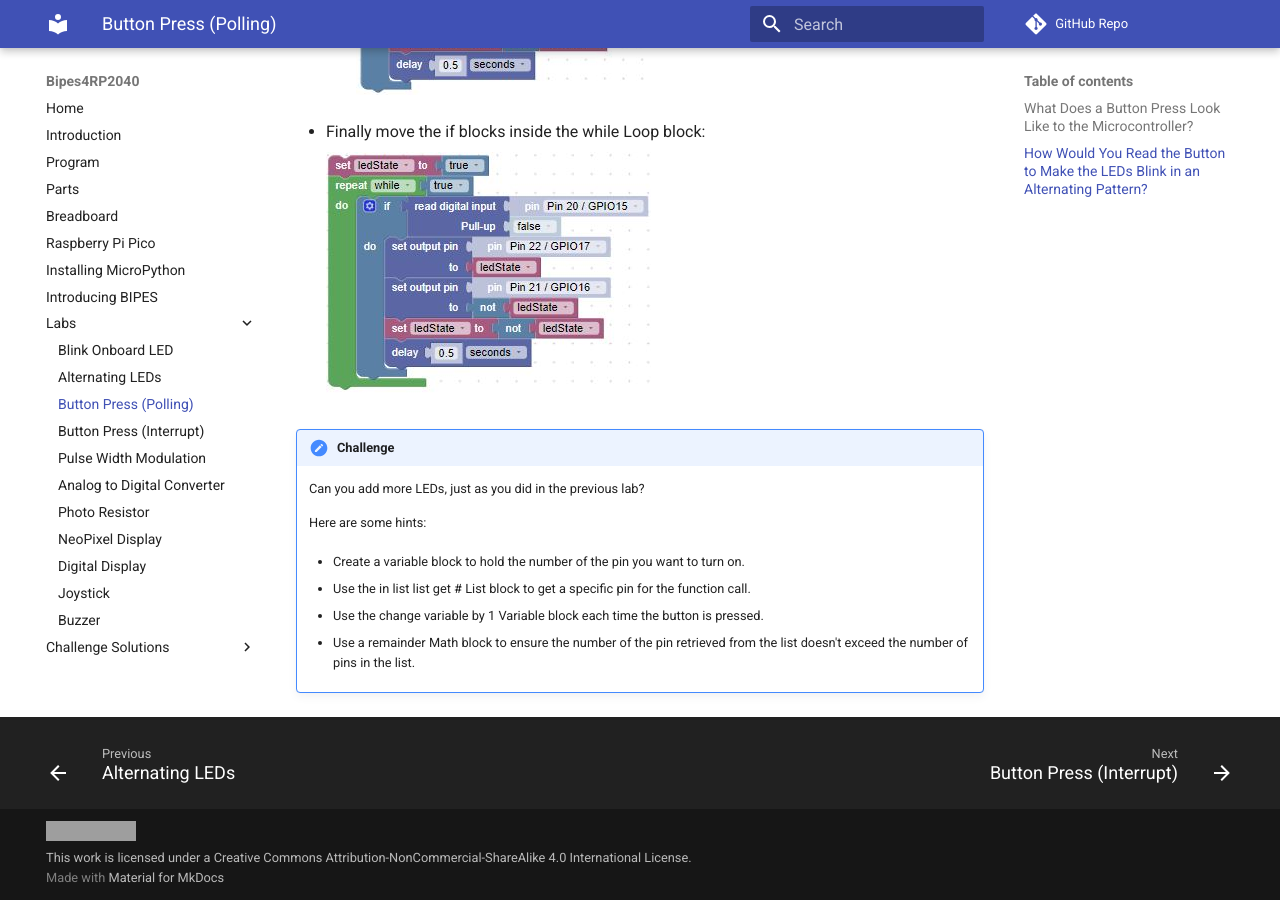
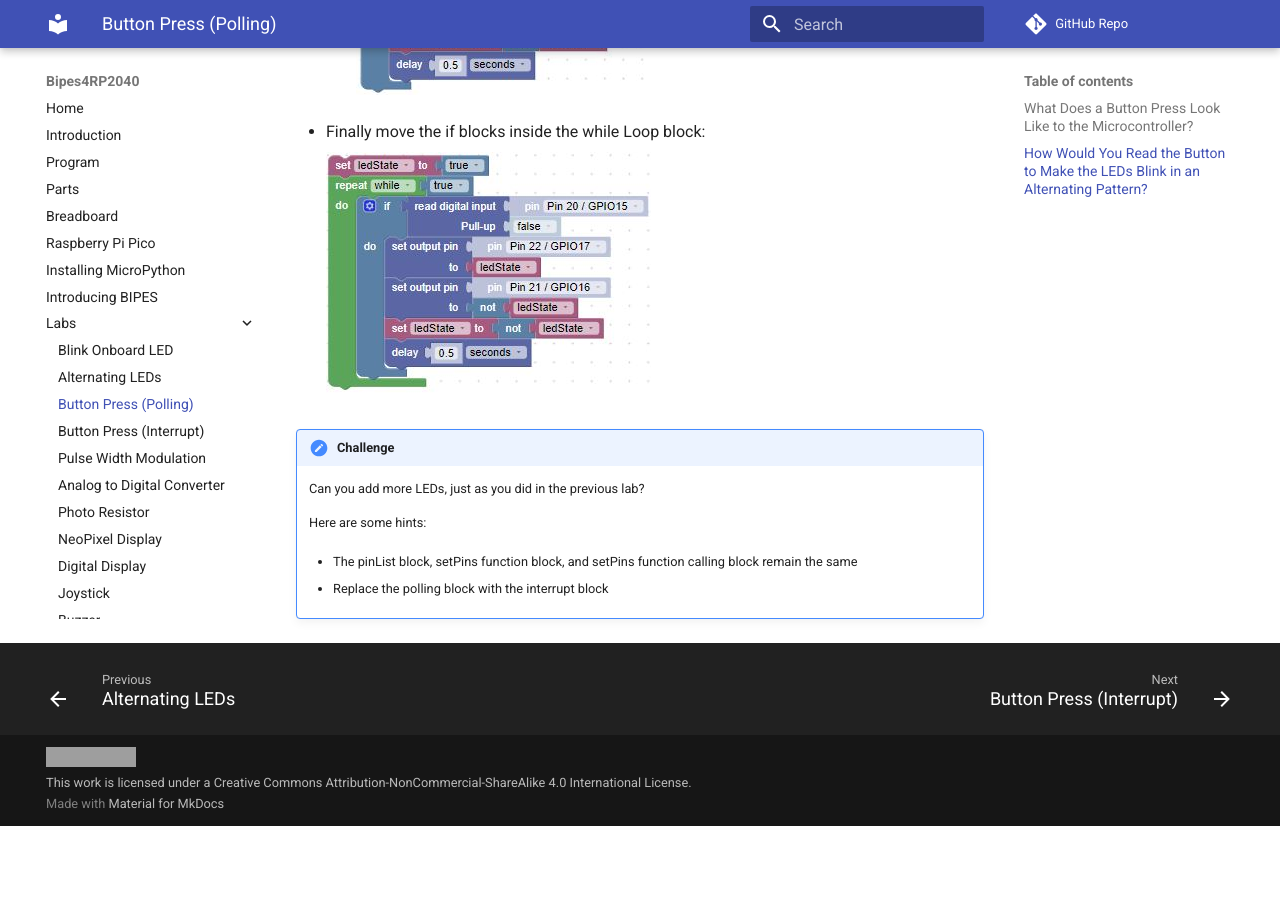
Before and after one commit to jetannenbaum/Bipes4RP2040, an MkDocs documentation site: the page built from docs/labs/buttonPressPoll.md, in a window 1280 px wide and 900 px high, scrolled down 2288 px. Built offline with MkDocs 1.6.1 and Material for MkDocs 9.7.7, drawn with Linux system fonts in a browser that asks for light colours; comment, search, counter and statistics services are not loaded; after the commit the page ends 3114 px from its top, so only the background shows below that; grey boxes are pictures that could not be loaded.

Commit message:
Addedinterrupt challenge solution

```diff
--- a/docs/labs/buttonPressPoll.md
+++ b/docs/labs/buttonPressPoll.md
@@ -63,10 +63,6 @@ The object of this lab is to have one of the LEDs on while the other is off.  Th
 
     Here are some hints:
 
-    - Create a variable block to hold the number of the pin you want to turn on.
+    - The pinList block, setPins function block, and setPins function calling block remain the same
 
-    - Use the in list list get # List block to get a specific pin for the function call.
-
-    - Use the change variable by 1 Variable block each time the button is pressed.
-
-    - Use a remainder Math block to ensure the number of the pin retrieved from the list doesn't exceed the number of pins in the list.
+    - Replace the polling block with the interrupt block
```
Also changed, not shown: docs/solutions/lab3i.md (added, +5 -0 lines), docs/solutions/img/lab3iChallenge.jpg (added).
